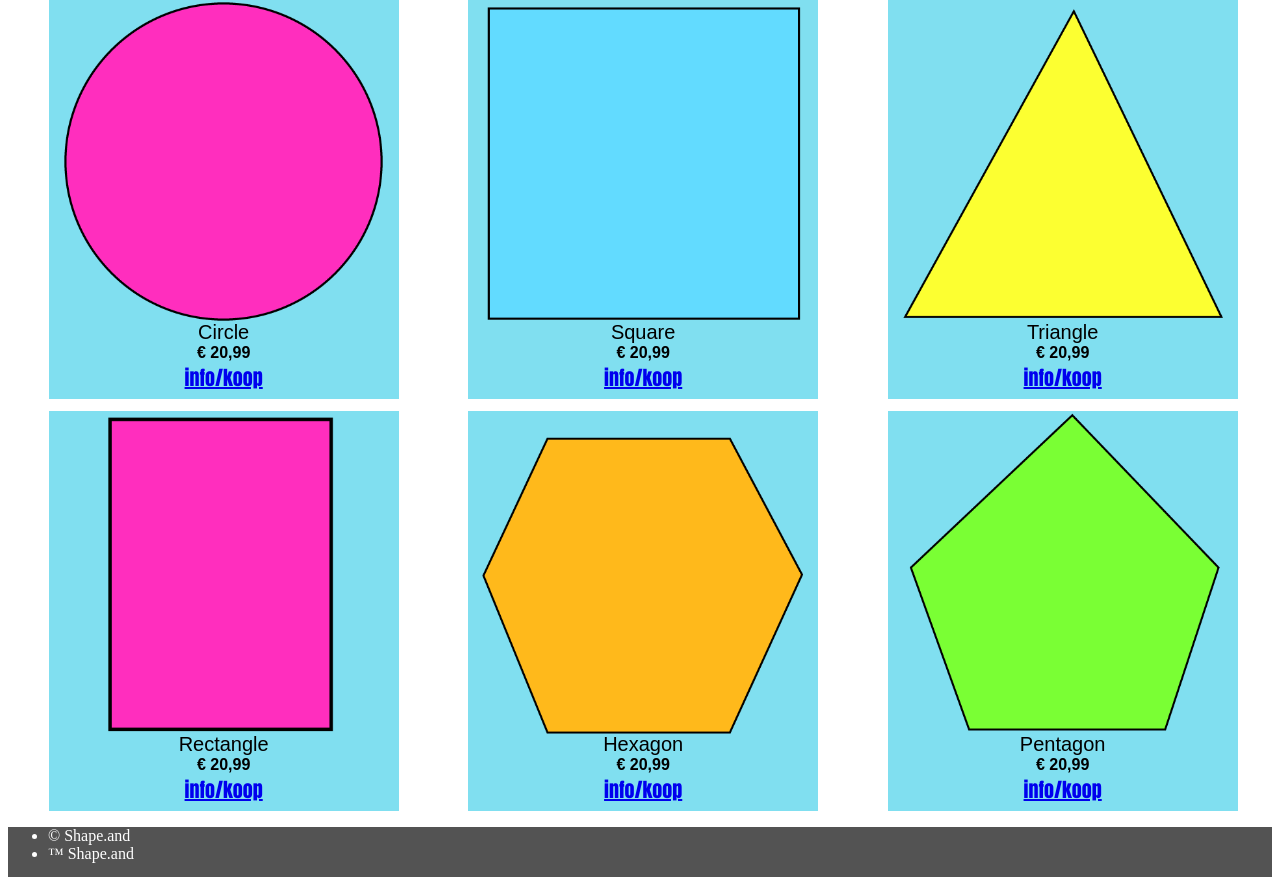
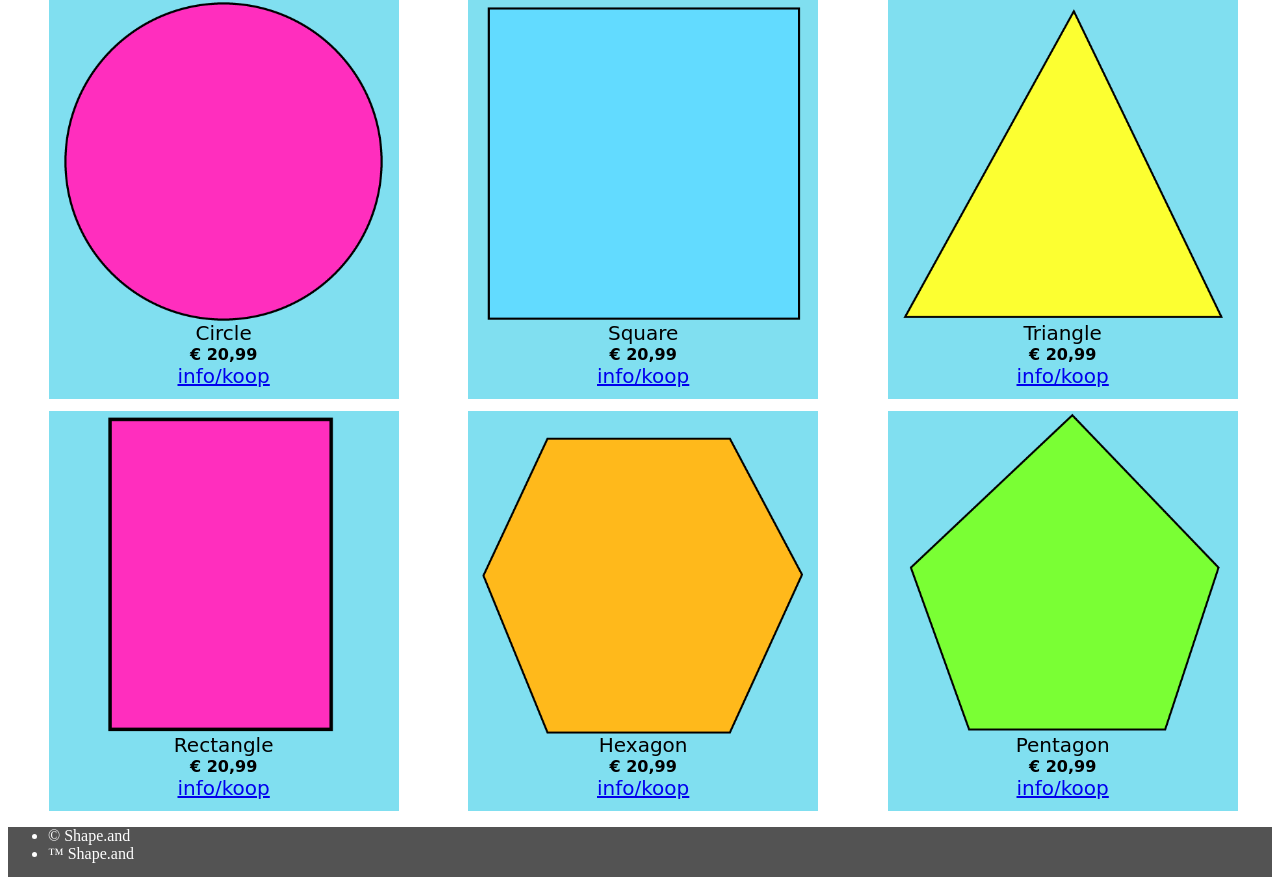
Before and after one commit to Mark-JanKuijper/web-dev, a PHP site: page / in a window 1280 px wide. Shown: the part 122-1007 px from the top of the page. Run offline with PHP 8.4, Linux system fonts and the light colour scheme.

Commit message:
websshop verandert de lettertype

```diff
--- a/workshops/mijn_webshop/style.css
+++ b/workshops/mijn_webshop/style.css
@@ -55,19 +55,19 @@
 
 .name {
     font-size: 20px;
-    font-family: Arial, Helvetica, sans-serif;
+    font-family:"Comic Sans MS" , "Comic Sans" , cursive;
     text-align: center;
     margin-top: -2%;
 }
 
 .info_koop {
-    font-family: Impact, Haettenschweiler, 'Arial Narrow Bold', sans-serif;
+    font-family:"Comic Sans MS" , "Comic Sans" , cursive;
     font-size: 20px;
     text-align: center;
 }
 
 .price {
-    font-family: Arial, Helvetica, sans-serif;
+    font-family:"Comic Sans MS" , "Comic Sans" , cursive;
     font-weight: bold;
     text-align: center;
 }
@@ -115,7 +115,7 @@
     width: 400px;
     margin-top: 50px;
     font-size: 50px;
-    font-family: Arial, Helvetica, sans-serif;
+    font-family: "Comic Sans MS" , "Comic Sans" , cursive;
     text-align: center;
     margin-top: -10%;
 
@@ -127,6 +127,6 @@
 
 #buy {
     font-size: 50%;
-    font-family: monospace;
+    font-family: "Comic Sans MS" , "Comic Sans" , cursive;
     font-weight: bolder;
 }
```
